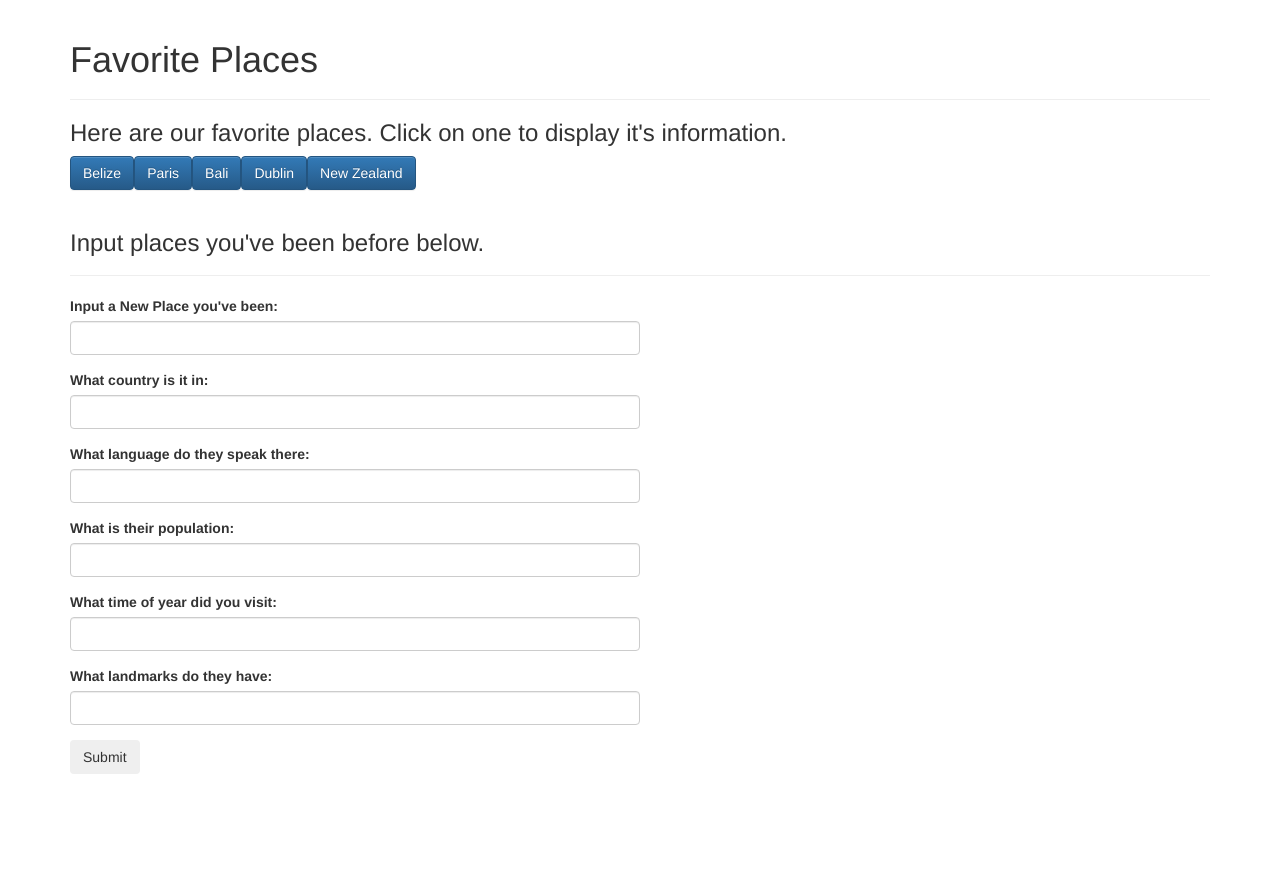
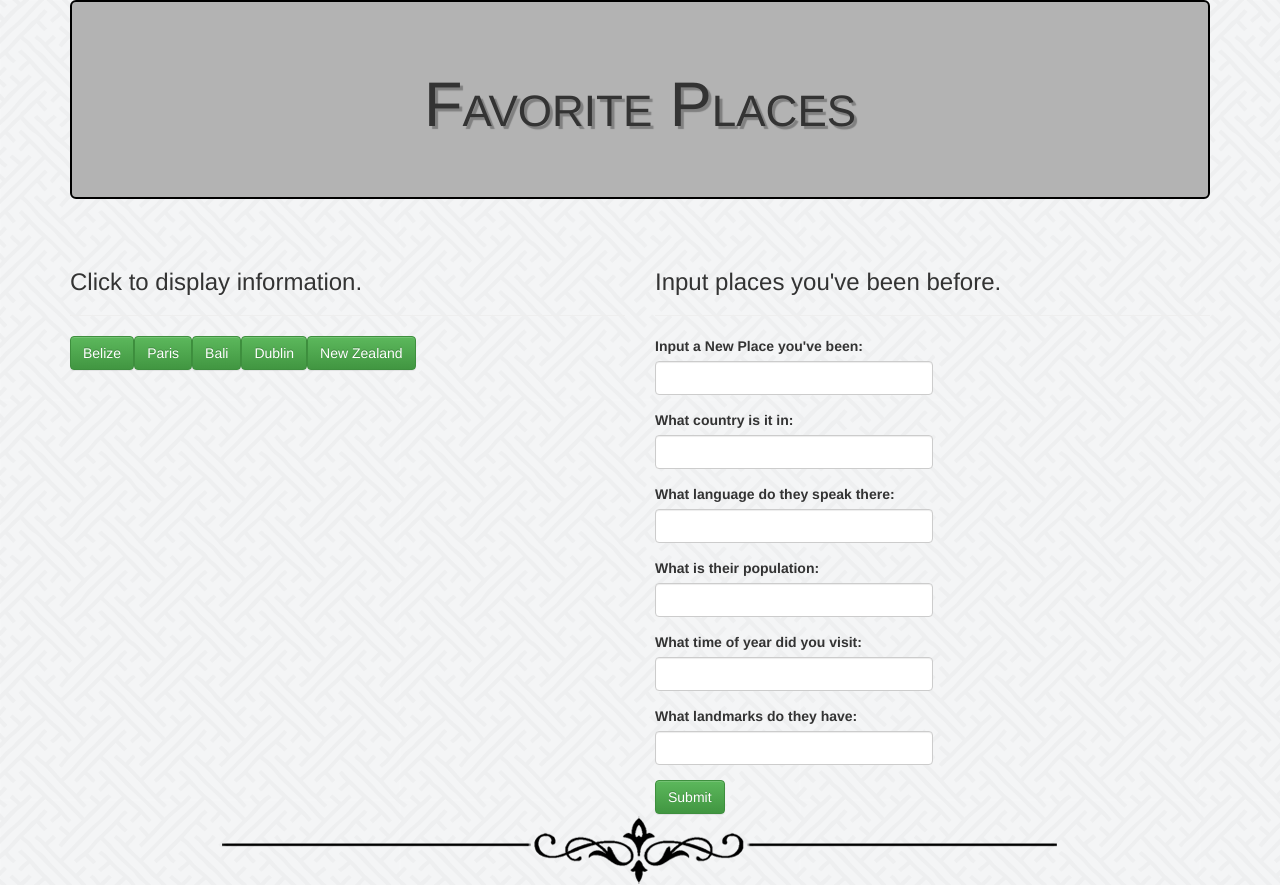
Before and after one commit to tiki84626/aug_22, a plain HTML site: page places/index.html in a window 1280 px wide. Before the commit the page ends 800 px from the top, so only its background shows below. Drawn offline with Linux system fonts and the light colour scheme.

Commit message:
finish styling places

```diff
--- a/places/css/styles.css
+++ b/places/css/styles.css
@@ -3,6 +3,34 @@
 
 }
 
+.jumbotron {
+  text-align: center;
+  font-variant: small-caps;
+  background-color: rgb(179, 179, 179);
+  border: 2px solid black;
+}
+
+h1 {
+  font-size: 5em;
+  text-shadow: 3px 3px 1px grey;
+}
+
+body {
+  background-image: url("../img/background.png");
+}
+
 .form-group {
   max-width: 50%;
 }
+
+.information {
+  padding-top: 20px;
+}
+
+img {
+  position: relative;
+  bottom: 0px;
+  display: block;
+  margin-left: auto;
+  margin-right: auto;
+}
--- a/places/index.html
+++ b/places/index.html
@@ -11,16 +11,23 @@
   </head>
   <body>
     <div class="container">
-      <div class="page-header">
+      <div class="jumbotron">
         <h1>Favorite Places</h1>
       </div>
-      <h3>Here are our favorite places. Click on one to display it's information.</h3>
+      <div class="row">
+        <div class="col-md-6">
+          <div class="page-header">
+            <h3>Click to display information.</h3>
+
+          </div>
           <div id="placeButtons"></div>
           <div class="information">
             <ul id="placeInfo"></ul>
           </div>
+        </div>
+        <div class="col-md-6">
           <div class="page-header">
-        <h3>Input places you've been before below.</h3>
+            <h3>Input places you've been before.</h3>
           </div>
           <form>
             <div class="form-group">
@@ -47,8 +54,11 @@
               <label for="new-landmarks">What landmarks do they have:</label>
               <input type="text" id="new-landmarks" class="form-control">
             </div>
-        <button type="submit" class="btn">Submit</button>
+            <button type="submit" class="btn btn-success">Submit</button>
           </form>
         </div>
+      </div>
+    </div>
+    <img src="img/line.png" alt="this is a line." />
   </body>
 </html>
--- a/places/js/scripts.js
+++ b/places/js/scripts.js
@@ -18,17 +18,21 @@ var placeArray = [belize, paris, bali, dublin, newzealand];
 var valueArray = ["location", "country", "language", "population", "timeOfYear", "landmarks"];
 var buttonTags = [];
 
-
-
+function resetFields() {
+    $("input#new-place").val("");
+    $("input#new-country").val("");
+    $("input#new-language").val("");
+    $("input#new-population").val("");
+    $("input#new-timeOfYear").val("");
+    $("input#new-landmarks").val("");
+}
 
 // Front End Logic
 $(document).ready(function() {
   $('form').submit(function(event) {
     event.preventDefault();
-    console.log('test');
+
     var userPlace = $("input#new-place").val();
-    console.log($('input#new-place').val());
-    console.log(userPlace);
     var userCountry = $('input#new-country').val();
     var userLanguage = $('input#new-language').val();
     var userPopulation = $('input#new-population').val();
@@ -47,11 +51,13 @@ $(document).ready(function() {
       });
 
     placeArray.push(newPlace);
+    resetFields();
   });
+
   function addPlace(place) {
       var div = document.createElement('div');
       div.className = 'favplace btn-group';
-      div.innerHTML = '<button class="placeSelect btn btn-primary btn-inline"' + 'id="' + (place.replace(/\s+/g, '')).toLowerCase() + '">' + place + '</button>';
+      div.innerHTML = '<button class="placeSelect btn btn-success btn-inline"' + 'id="' + (place.replace(/\s+/g, '')).toLowerCase() + '">' + place + '</button>';
 
       document.getElementById('placeButtons').appendChild(div);
   }
@@ -60,7 +66,6 @@ $(document).ready(function() {
     $("#placeButtons").append(addPlace(placeArray[i].location));
   }
 
-
   $(".placeSelect").click(function() {
     $("#placeInfo").empty();
     for (var i = 0; i < valueArray.length; i++) {
@@ -68,7 +73,4 @@ $(document).ready(function() {
     }
     $(".information").show();
   });
-
-
-
 });
```
Also changed, not shown: to_do/index.html (+1 -1 lines), places/img/background.png (added), places/img/line.png (added). Lines whose indentation alone changed are shown as unchanged.
